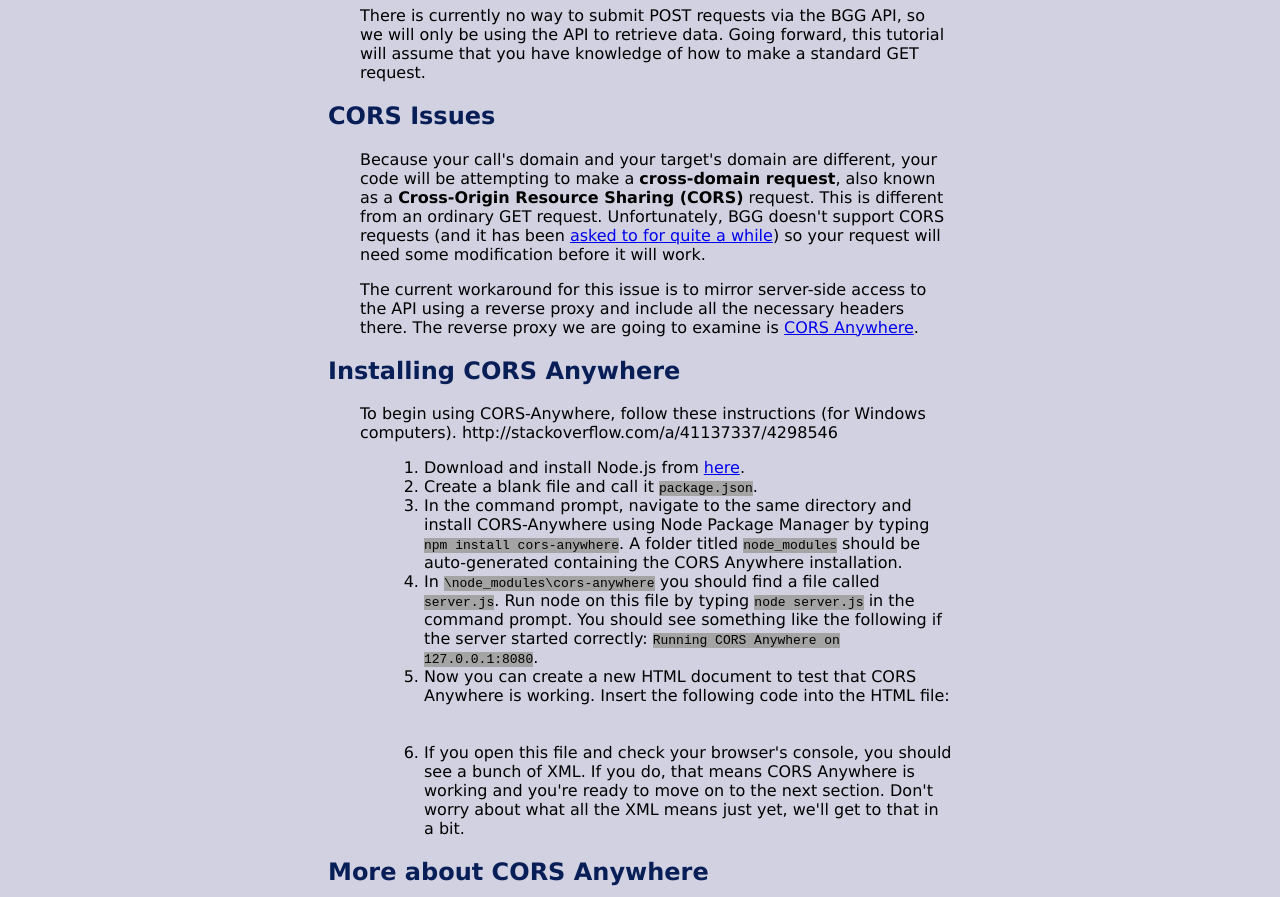
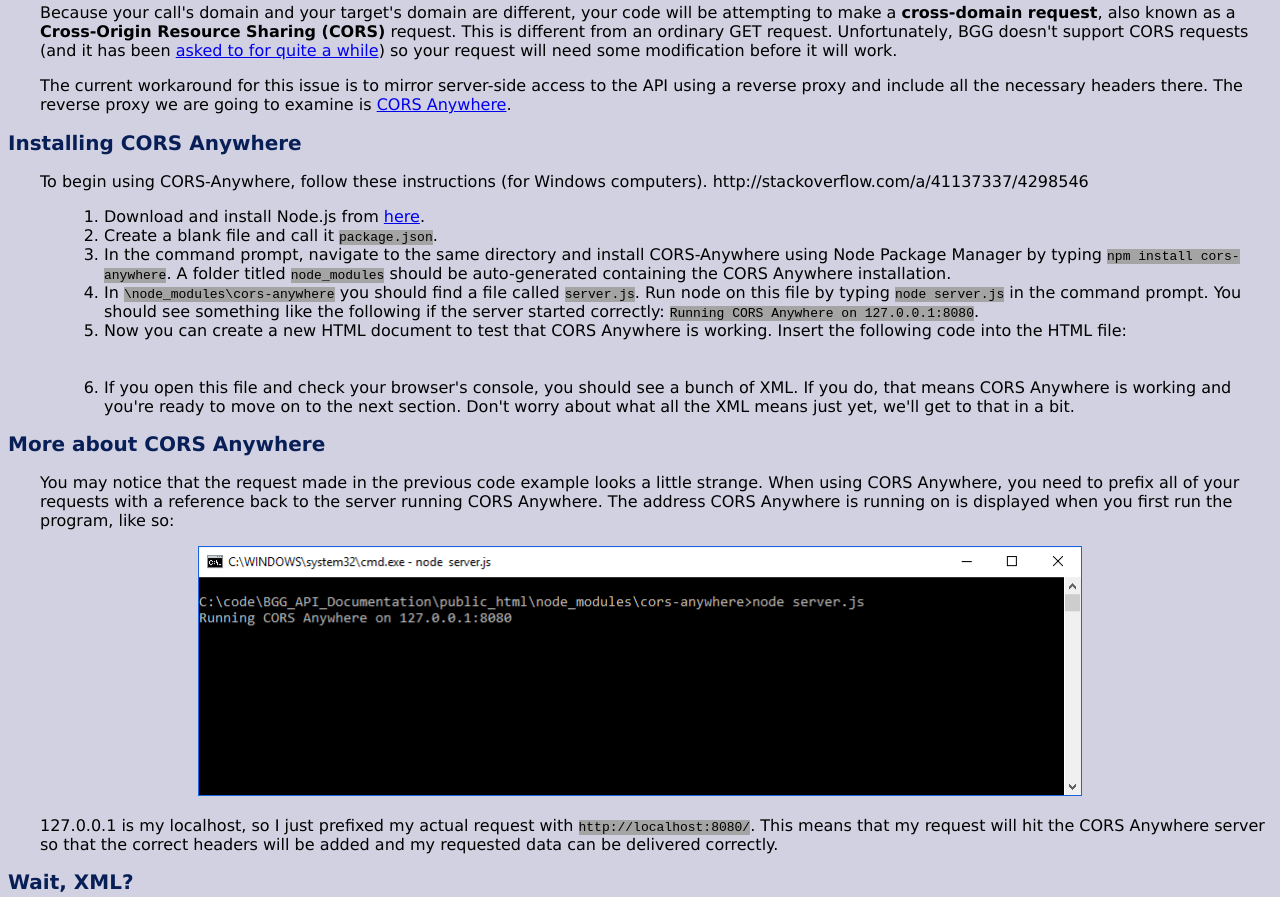
Before and after one commit to tliss/BGG-API-Documentation, a website: page public_html/getRequests.html in a window 1280 px wide. Shown: the part 311-1208 px from the top of the page. Drawn offline with Linux system fonts and the light colour scheme; a script that the page names is missing.

Commit message:
Optimize for mobile.

```diff
--- a/public_html/getRequests.html
+++ b/public_html/getRequests.html
@@ -9,6 +9,7 @@
         <title>GET Requests</title>
         <meta charset="UTF-8">
         <link rel="stylesheet" href="stylesheet.css" type="text/css">
+        <meta name=viewport content="width=device-width, initial-scale=1">
     </head>
     <body>
         <div id="mySidenav" class="sidenav">
@@ -58,7 +59,7 @@
 
                 <h2>More about CORS Anywhere</h2>
                 <p>You may notice that the request made in the previous code example looks a little strange. When using CORS Anywhere, you need to prefix all of your requests with a reference back to the server running CORS Anywhere. The address CORS Anywhere is running on is displayed when you first run the program, like so:</p>
-                <div class="images"><img class="images" src="image/image1.PNG" alt="CORS Anywhere Start"/></div>
+                <div class="images"><a href="image/image1.PNG" target="_blank"><img class="images" src="image/image1.PNG" alt="CORS Anywhere Start"/></a></div>
                 <p>127.0.0.1 is my localhost, so I just prefixed my actual request with <span class="codeStyle">http://localhost:8080/</span>. This means that my request will hit the CORS Anywhere server so that the correct headers will be added and my requested data can be delivered correctly.
 
                 <h2>Wait, XML?</h2>
--- a/public_html/stylesheet.css
+++ b/public_html/stylesheet.css
@@ -16,7 +16,6 @@
 .images {
     text-align:center;
 }
-
 
 html, body {
     background-color: #D1D1E1;
@@ -185,9 +184,21 @@
 }
 
 /* On smaller screens, where height is less than 450px, change the style of the sidenav (less padding and a smaller font size) */
-@media screen and (max-height: 450px) {
+@media screen and (max-height: 800px) {
     .sidenav {padding-top: 15px;}
     .sidenav a {font-size: 18px;}
+    #main {padding-left: 0em;
+           padding-right: 0em;
+           padding: 0px;
+    }
+    blockquote {font-size: 14px;
+                padding-left: 0em;
+    }
+    img{width:70%;
+            height: auto;
+    }
+    h1{font-size: 40px;}
+    h2{font-size: 20px;}
 }
 
 /**********************
```
Also changed, not shown: public_html/index.html (+1 -0 lines), public_html/introduction.html (+1 -0 lines), public_html/understandingXML.html (+1 -0 lines).
